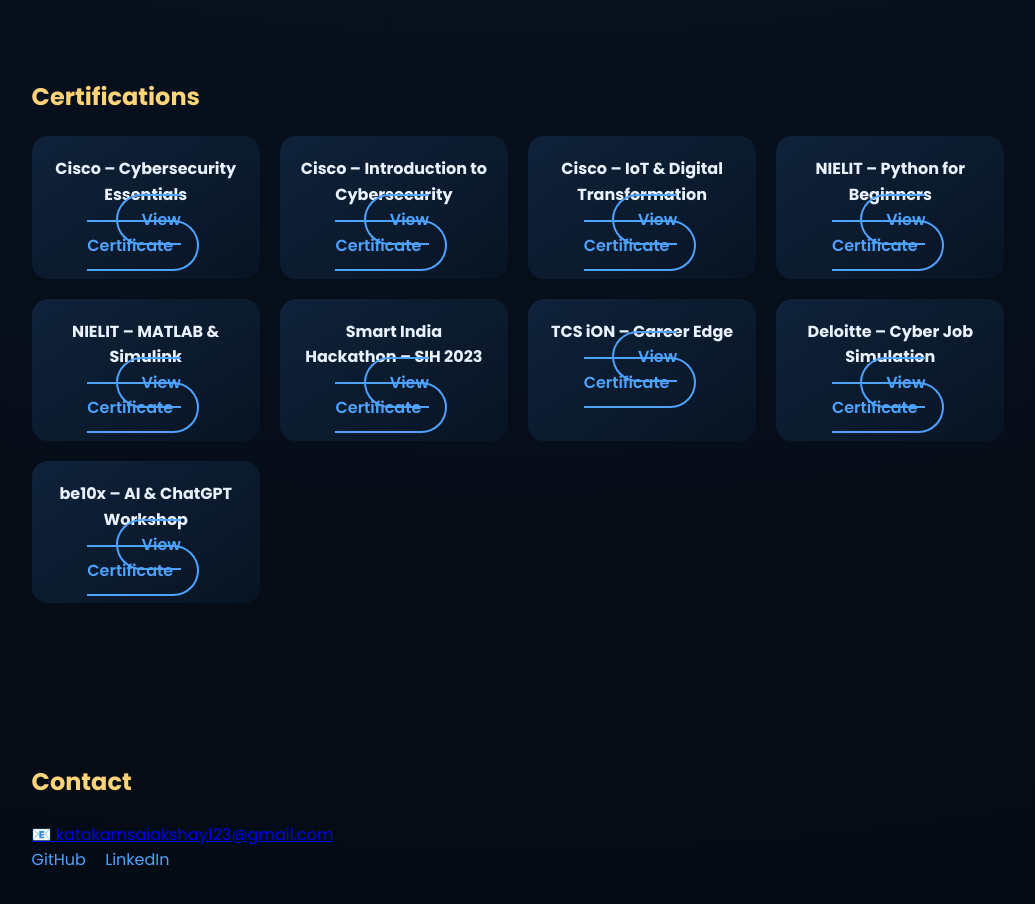
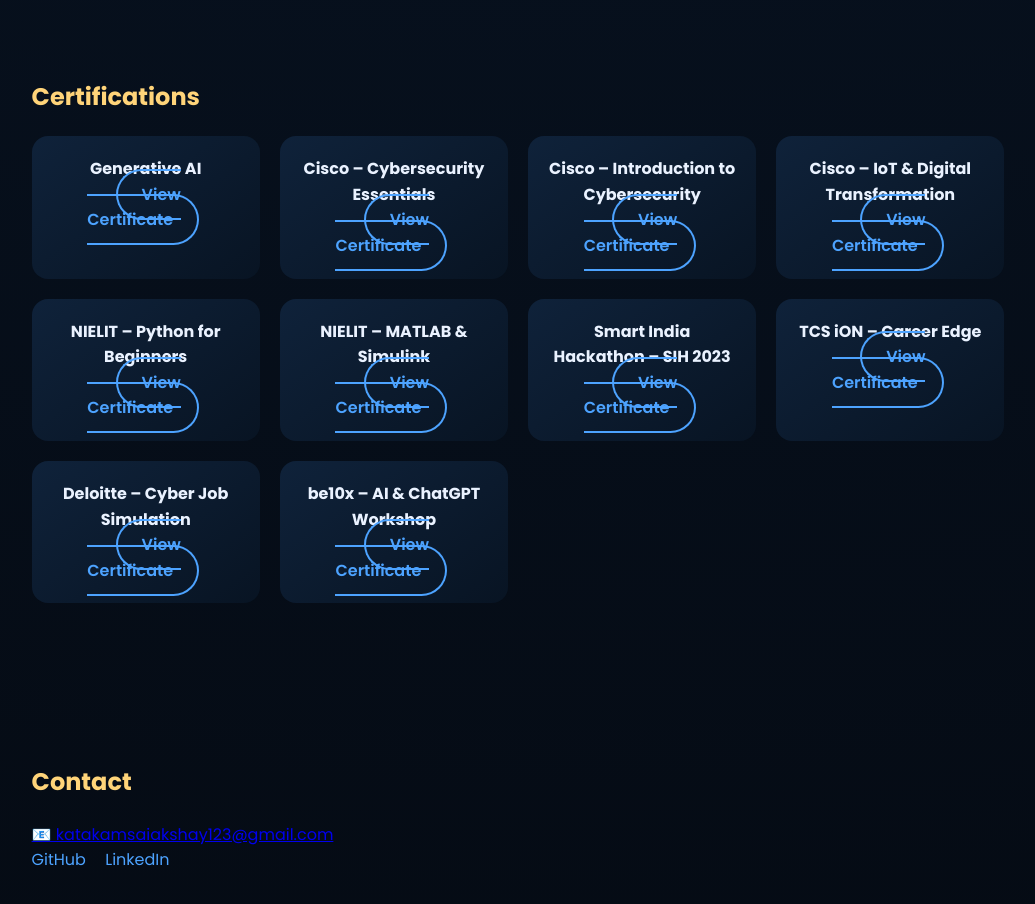
Before and after one commit to saiakshay37/katakam-sai-akshay-portfolio, a plain HTML site: page index.html in a window 1280 px wide. Shown: the part 2140-3044 px from the top of the page, without its empty margins (122-1157 px from the left). Drawn offline with Linux system fonts and the light colour scheme.

Commit message:
Update index.html

```diff
--- a/index.html
+++ b/index.html
@@ -122,6 +122,15 @@
 
   <div class="certificate-grid">
 
+     <div class="certificate-card tilt">
+      <h4>Generative AI</h4>
+      <a href="./assests/certificates/IBMGEN.pdf"
+         target="_blank" rel="noopener noreferrer"
+         class="btn outline">
+        View Certificate
+      </a>
+    </div>
+
     <!-- Cisco -->
     <div class="certificate-card tilt">
       <h4>Cisco – Cybersecurity Essentials</h4>
```
